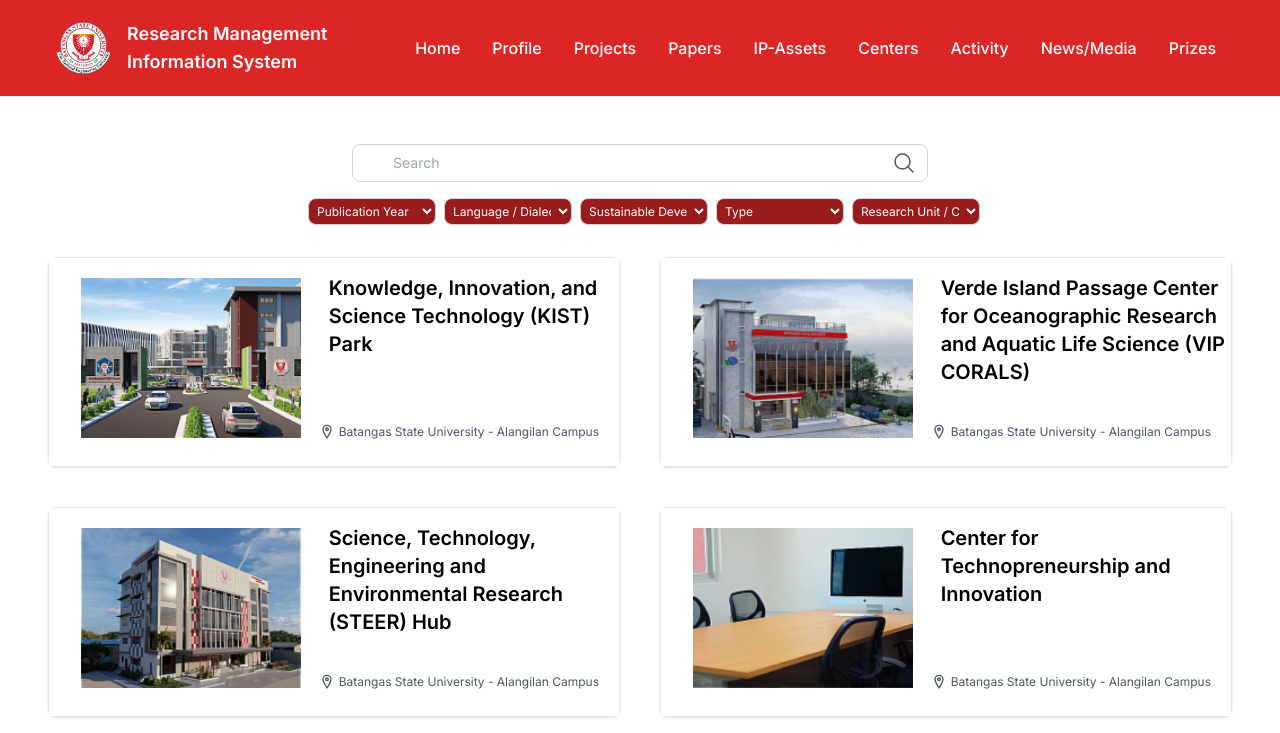
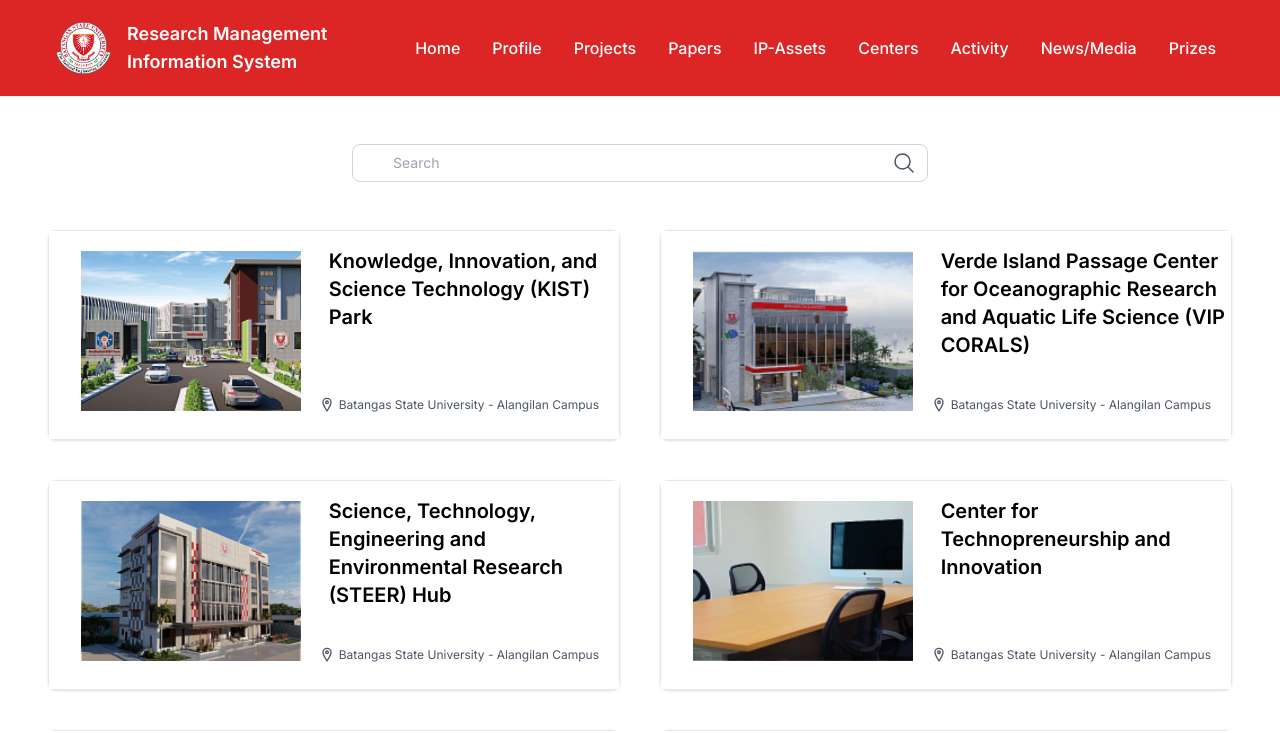
Before and after one commit to jericho-millena/PublicD, a Next.js app: page /pages/centers in a window 1280 px wide. Shown: the top 733 px of the page. Built offline with nearby package versions, Linux system fonts and the light colour scheme.

Commit message:
Remove unnecessary spacing and clean up layout in centers page

```diff
--- a/src/app/pages/centers/page.js
+++ b/src/app/pages/centers/page.js
@@ -39,11 +39,6 @@
           </form>
       </div>
     </nav>
-        {/* Add space between search bar and filter dropdown */}
-        <div className="ml-4">
-          <DropDown />
-        </div>
-
 
     <div className="p-4">
         <div className="mt-4 flex justify-center grid grid-cols-1 sm:grid-cols-2 md:grid-cols-2 xl:grid-cols-2 gap-10">
```
